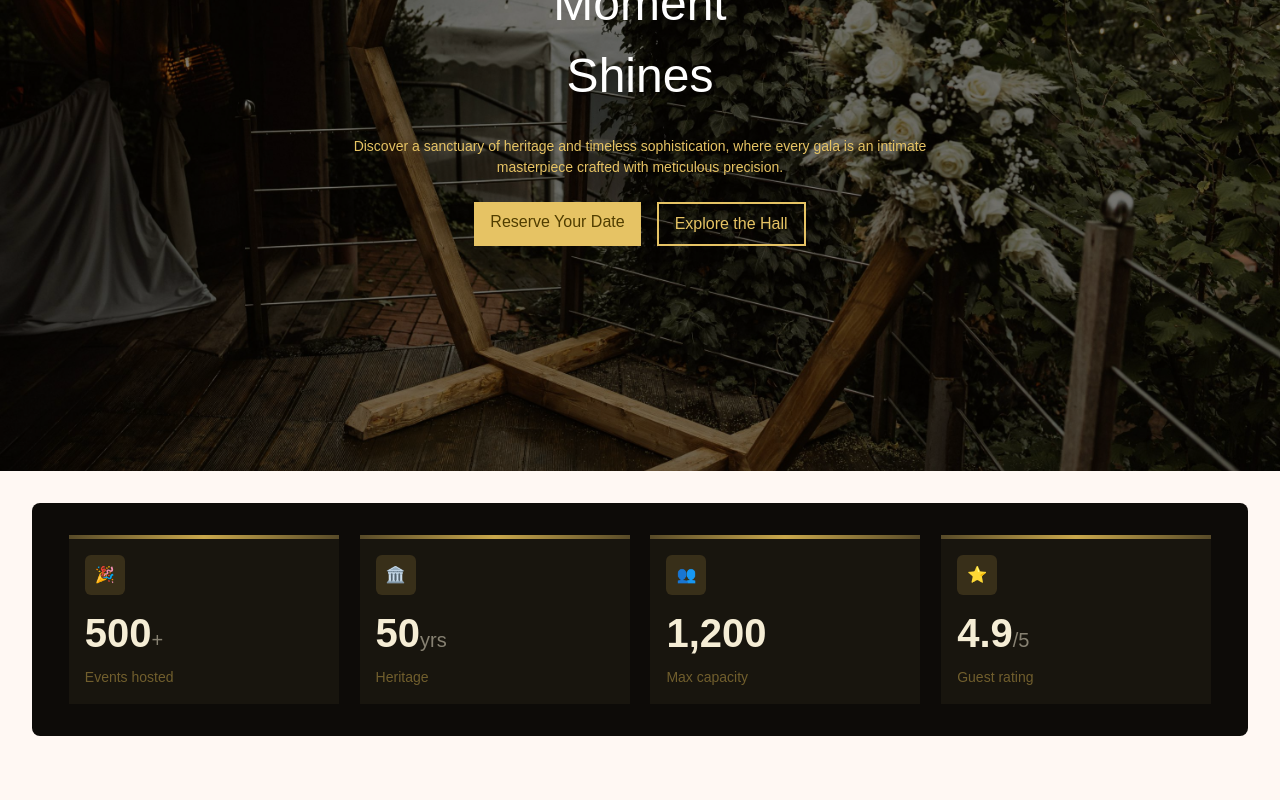
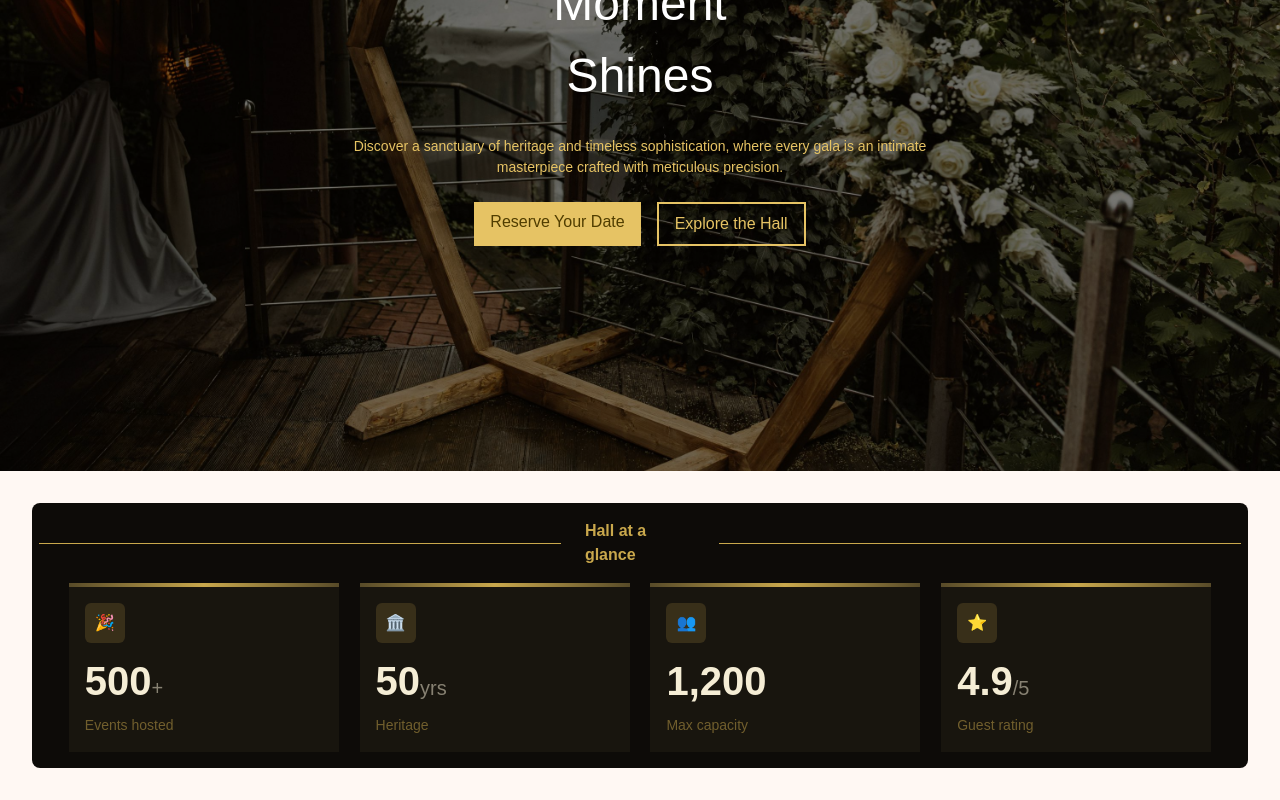
Before and after one commit to RizkUssef/ora, a Next.js app: page / in a window 1280 px wide. Shown: the part 329-1129 px from the top of the page. Before the commit the page ends 1097 px from the top, so only its background shows below. Built offline with nearby package versions, Linux system fonts and the light colour scheme.

Commit message:
add: add title and lines in the StatsBanner section

```diff
--- a/app/globals.css
+++ b/app/globals.css
@@ -232,9 +232,9 @@ body {
   border-radius: 0.5rem;
   margin-top: 2rem;
   margin-bottom: 2rem;
-  padding: 2rem;
+  padding: 1rem;
   display: flex;
-  flex-direction: row;
+  flex-direction: column;
   align-items: center;
   justify-content: space-evenly;
   gap: 1rem;
@@ -278,3 +278,25 @@ body {
   font-size: 14px;
   font-weight: normal;
 }
+.stats-banner .stats-banner-heading {
+  color: var(--stats-card-icon-fg);
+  font-size: 1rem;
+  font-weight: bold;
+  display: inline-flex;
+  align-items: center;
+  gap: 0.75rem;
+}
+.stats-banner .stats-banner-heading::before,
+.stats-banner .stats-banner-heading::after {
+  content: "";
+  display: inline-block;
+  width: 34.5rem;
+  height: 1px;
+  background: var(--stats-card-icon-fg);
+}
+.stats-banner .stats-banner-heading::before {
+  margin-right: 0.75rem;
+}
+.stats-banner .stats-banner-heading::after {
+  margin-left: 0.75rem;
+}
--- a/components/home/Hero.tsx
+++ b/components/home/Hero.tsx
@@ -1,4 +1,4 @@
-import Link from "next/link";
+'use client';
 import PrimaryButton from "../ui/PrimaryButton";
 import SecondaryButton from "../ui/SecondaryButton";
 
--- a/components/home/StatsBanner.tsx
+++ b/components/home/StatsBanner.tsx
@@ -1,15 +1,39 @@
-'use client';
-import StatsCard from '../common/StatsCard'
+"use client";
+import StatsCard from "../common/StatsCard";
 
 const StatsBanner = () => {
   return (
     <div className="stats-banner container">
-      <StatsCard icon={<span>🎉</span>} label="500" span="+" description="Events hosted" />
-      <StatsCard icon={<span>🏛️</span>} label="50" span="yrs" description="Heritage" />
-      <StatsCard icon={<span>👥</span>} label="1,200" description="Max capacity" />
-      <StatsCard icon={<span>⭐</span>} label="4.9" span="/5" description="Guest rating" />
+      <div className="stats-banner-heading">
+        <p className="">Hall at a glance</p>
+      </div>
+      <div className="flex justify-evenly items-center w-full">
+        <StatsCard
+          icon={<span>🎉</span>}
+          label="500"
+          span="+"
+          description="Events hosted"
+        />
+        <StatsCard
+          icon={<span>🏛️</span>}
+          label="50"
+          span="yrs"
+          description="Heritage"
+        />
+        <StatsCard
+          icon={<span>👥</span>}
+          label="1,200"
+          description="Max capacity"
+        />
+        <StatsCard
+          icon={<span>⭐</span>}
+          label="4.9"
+          span="/5"
+          description="Guest rating"
+        />
+      </div>
     </div>
-  )
-}
+  );
+};
 
-export default StatsBanner
+export default StatsBanner;
```
